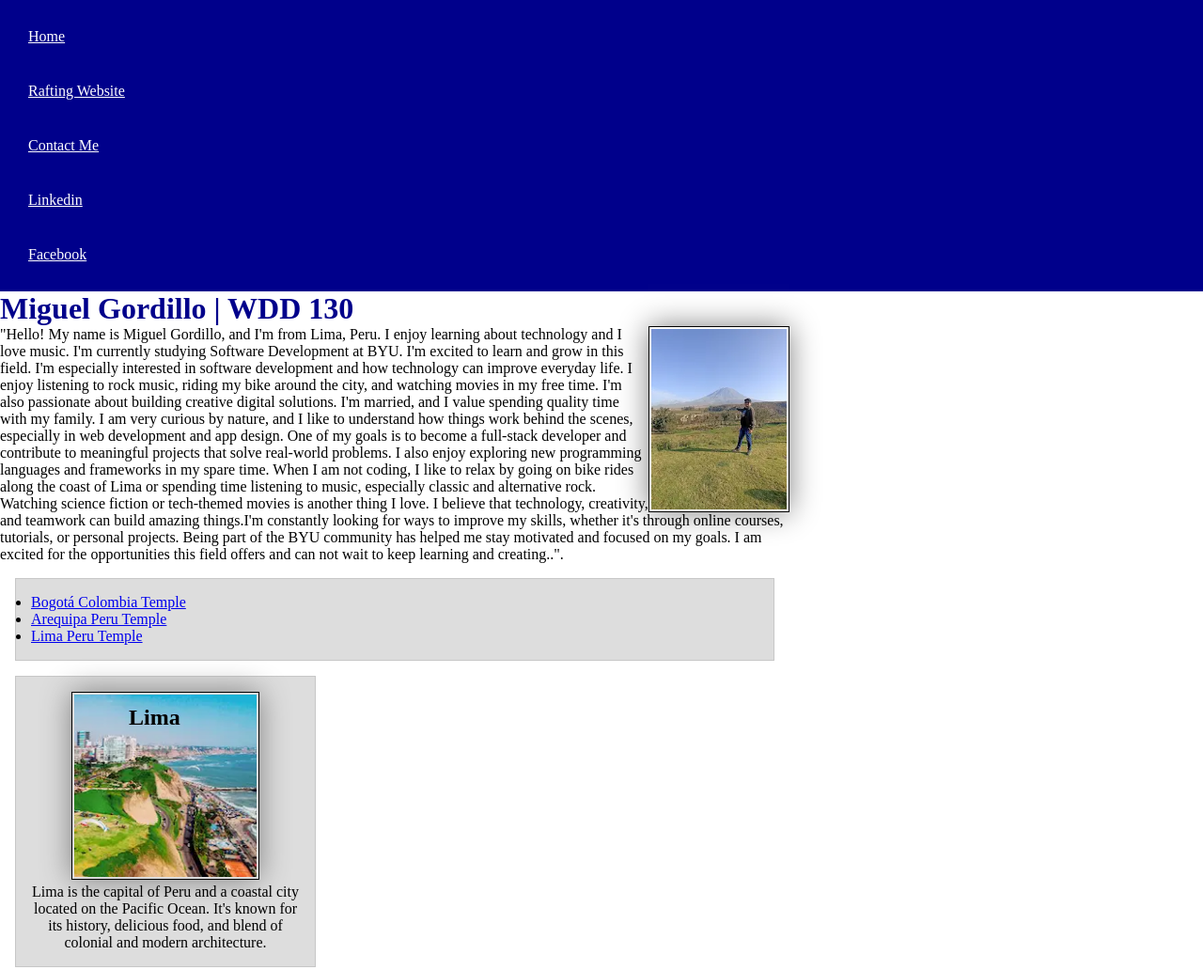
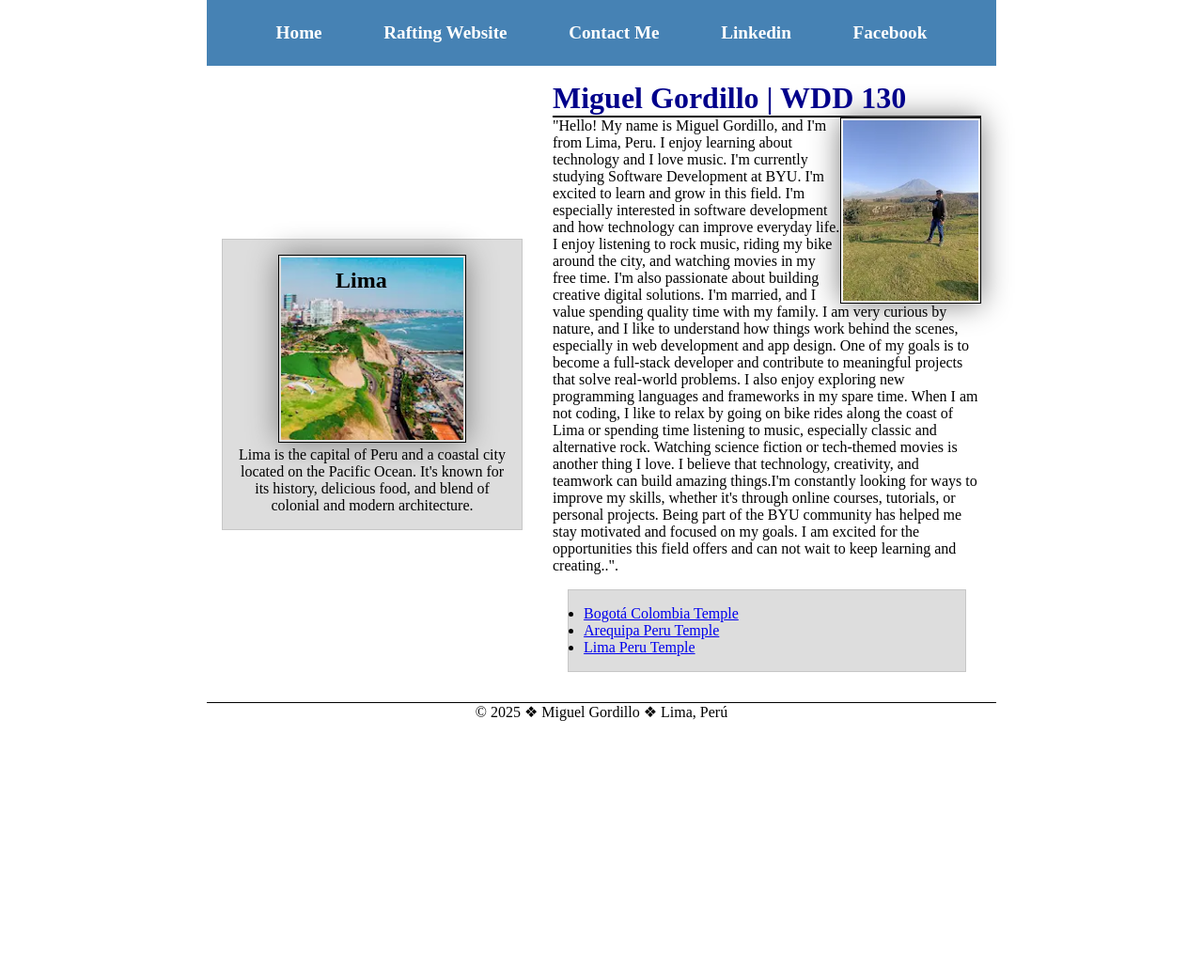
Before and after one commit to miguel1595/wdd130, a plain HTML site: page index.html in a window 1280 px wide. Shown: the top 1032 px of the page at 94% size. After the commit the page ends 800 px from the top, so only its background shows below. Drawn offline with Linux system fonts and the light colour scheme.

Commit message:
W04 Optional Practice: Home Page Layout Enhancements

```diff
--- a/index.html
+++ b/index.html
@@ -27,6 +27,7 @@
     </header>
 
     <!-- MAIN -->
+    <div class="grid">
         <main>
             <h1>Miguel Gordillo | WDD 130</h1>
             <img src="images/profile.webp" alt="Hello , my name is Miguel Gordillo" width="200">
@@ -64,6 +65,7 @@
             <p> Lima is the capital of Peru and a coastal city located on the Pacific Ocean. It's known for its history,
             delicious food, and blend of colonial and modern architecture.</p>
         </aside>
+    </div>
 
     <!-- FOOTER -->
     <footer>
--- a/styles/styles.css
+++ b/styles/styles.css
@@ -6,19 +6,20 @@
 }
 
 
-nav {
-    background-color: darkblue;
-    padding: 10px;
+nav a {
+  display: block;
+  padding: 0.5rem;
+  text-decoration: none;
+  font-size: 1.2rem;
+  font-weight: 700;
+  color: #fff;
 }
 
-nav a {
-    color: white;
-    display: block;
-    padding: 20px;
-}
 
 h1 {
     color: darkblue;
+
+    border-bottom: 2px solid black;
 }
 
 img {
@@ -91,3 +92,37 @@ footer {
     color: #000;
 
 }
+
+
+/* Práctica opcional W04: Mejoras en el diseño de la página de inicio */
+
+header,.grid, footer {
+  max-width: 840px;
+  margin: 0 auto;
+}
+
+nav {
+  background-color: steelblue;
+  padding: 1rem;
+  display: flex;
+  justify-content: space-evenly;
+  align-items: center;
+}
+
+.grid {
+  display: grid;
+  align-items: center;
+}
+
+main {
+  grid-column: 2/3;
+  margin: 1rem;
+
+}
+
+aside {
+  width: 20rem;
+  position: relative;
+  grid-column: 1/2;
+  grid-row: 1/2;
+}
```
Lines whose indentation alone changed are shown as unchanged.
